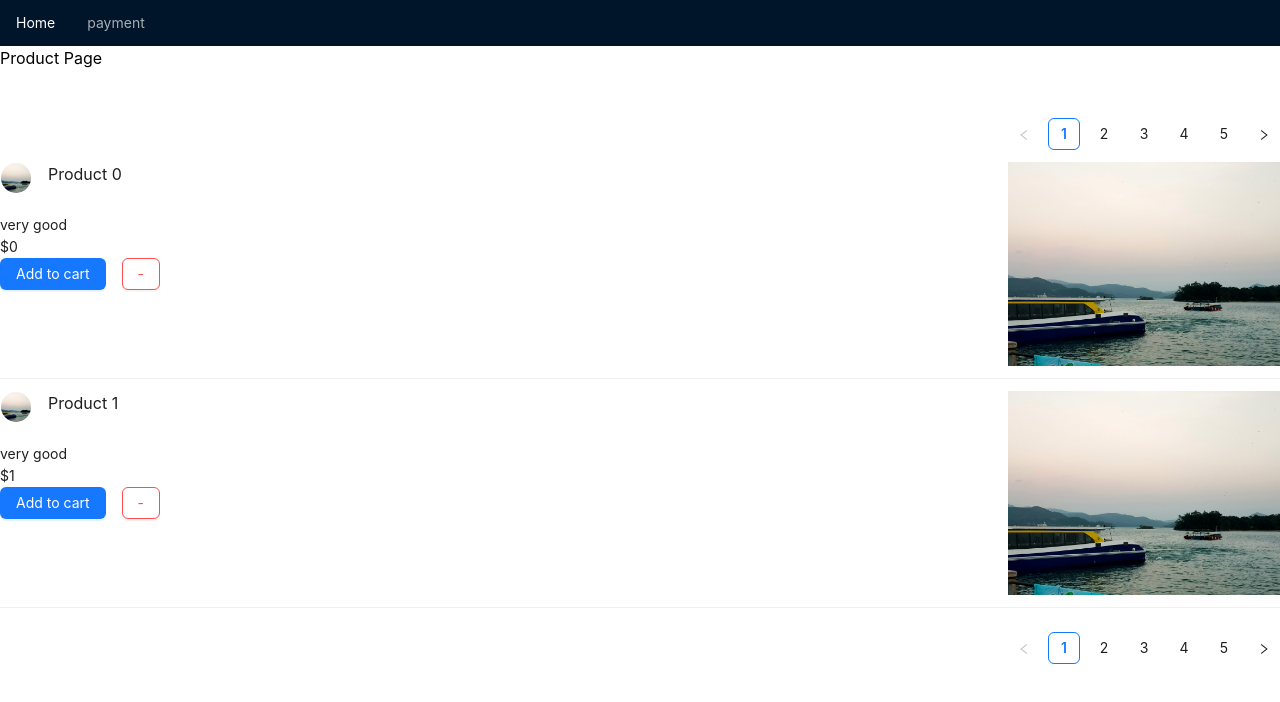
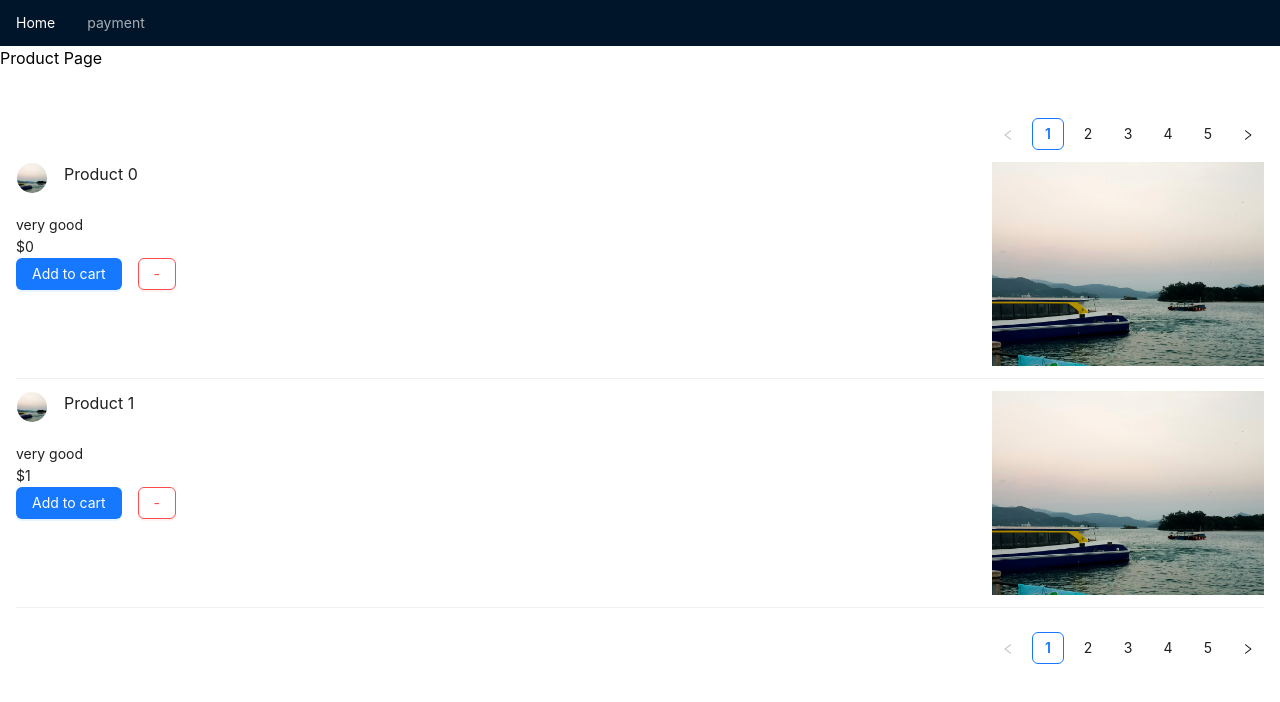
Before and after one commit to happyhealthy/ecommerce, a React (Create React App) app: page / in a window 1280 px wide. Shown: the top 702 px of the page. Built offline with nearby package versions, Linux system fonts and the light colour scheme.

Commit message:
fix: list margin issue

```diff
--- a/src/page/ProductPage.js
+++ b/src/page/ProductPage.js
@@ -29,6 +29,7 @@ export const ProductPage = () => {
       <h1>Product Page</h1> <br></br>
       {/* <Table dataSource={dataSource} columns={columns} />; */}
       <List
+        className="m-4"
         itemLayout="vertical"
         pagination={{
           position: "both",
```
